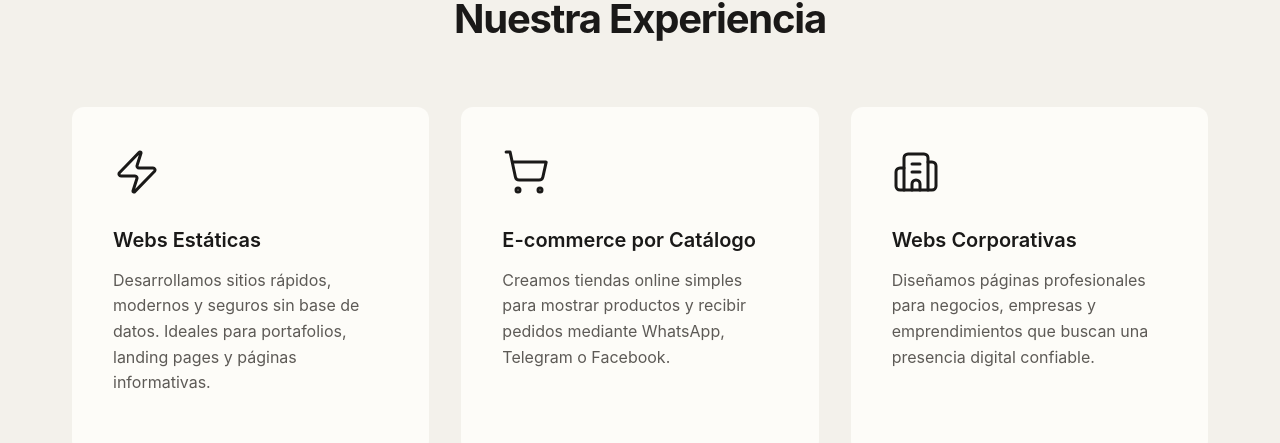
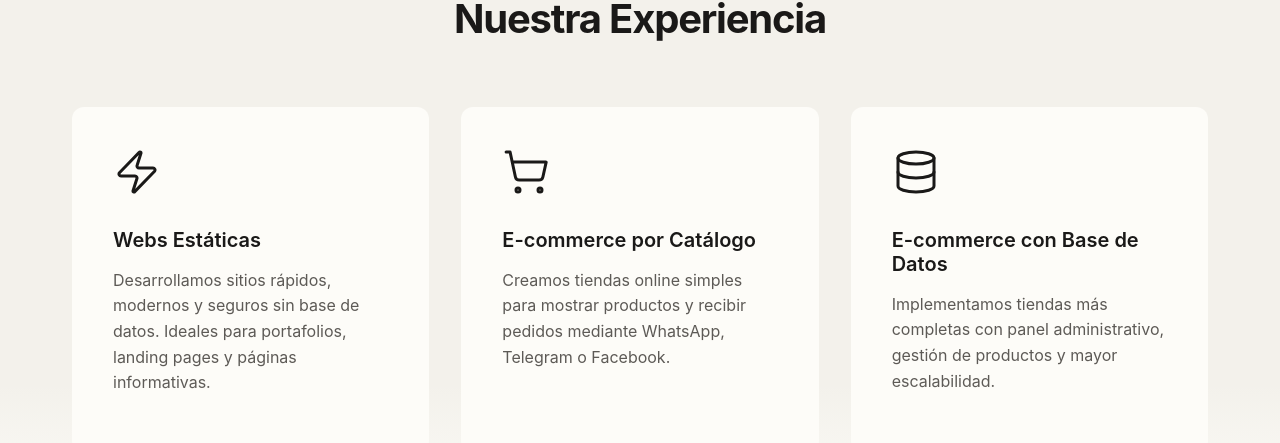
Before and after one commit to willzkn/AetherStudio, a React (Vite) app: page / in a window 1280 px wide. Shown: the part 1623-2066 px from the top of the page. Built offline with nearby package versions, Linux system fonts and the light colour scheme.

Commit message:
se realizan los reales cambios

```diff
--- a/src/components/Footer.jsx
+++ b/src/components/Footer.jsx
@@ -21,7 +21,7 @@
                     <div className="link-group">
                         <h5>Contáctanos</h5>
                         <div className="footer-social-icons">
-                            <a href="https://wa.me/51975372816" target="_blank" rel="noopener noreferrer" aria-label="WhatsApp">
+                            <a href="https://wa.me/51980006632" target="_blank" rel="noopener noreferrer" aria-label="WhatsApp">
                                 <MessageCircle size={24} />
                             </a>
                             <a href="mailto:williammorenosaavedra3@hotmail.com" aria-label="Email">
--- a/src/components/Services.jsx
+++ b/src/components/Services.jsx
@@ -31,12 +31,6 @@
             link: "/product/2"
         },
         {
-            title: "Webs Corporativas",
-            description: "Diseñamos páginas profesionales para negocios, empresas y emprendimientos que buscan una presencia digital confiable.",
-            icon: <Building2 size={48} strokeWidth={1.5} />,
-            link: "/product/3"
-        },
-        {
             title: "E-commerce con Base de Datos",
             description: "Implementamos tiendas más completas con panel administrativo, gestión de productos y mayor escalabilidad.",
             icon: <Database size={48} strokeWidth={1.5} />,
--- a/src/data/products.json
+++ b/src/data/products.json
@@ -15,13 +15,6 @@
   },
   {
     "id": 3,
-    "name": "Web Corporativa",
-    "description": "Diseño profesional para empresas, emprendimientos y negocios que buscan fortalecer su presencia digital con una imagen moderna y confiable.",
-    "price": "Desde $300",
-    "image": "/agency.png"
-  },
-  {
-    "id": 4,
     "name": "E-commerce Avanzado",
     "description": "Tienda virtual completa con base de datos, panel administrativo, gestión de productos y funcionalidades avanzadas. Recomendado para negocios que necesitan automatización, administración en tiempo real y mayor escalabilidad.",
     "price": "Desde $450",
--- a/src/pages/ProductDetails.jsx
+++ b/src/pages/ProductDetails.jsx
@@ -27,7 +27,7 @@
     }
 
     const whatsappMessage = `Hola, estoy interesado en comprar la plantilla "${product.name}". ¿Me podrían dar más información sobre el proceso de pago y entrega?`;
-    const whatsappLink = `https://wa.me/51975372816?text=${encodeURIComponent(whatsappMessage)}`;
+    const whatsappLink = `https://wa.me/51980006632?text=${encodeURIComponent(whatsappMessage)}`;
 
     return (
         <>
```
